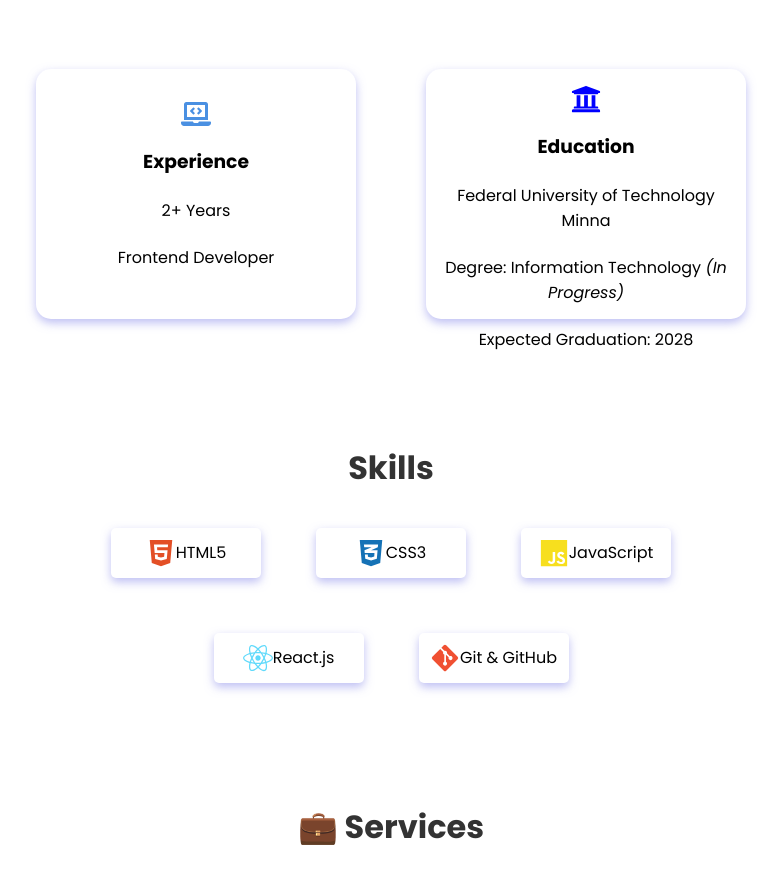
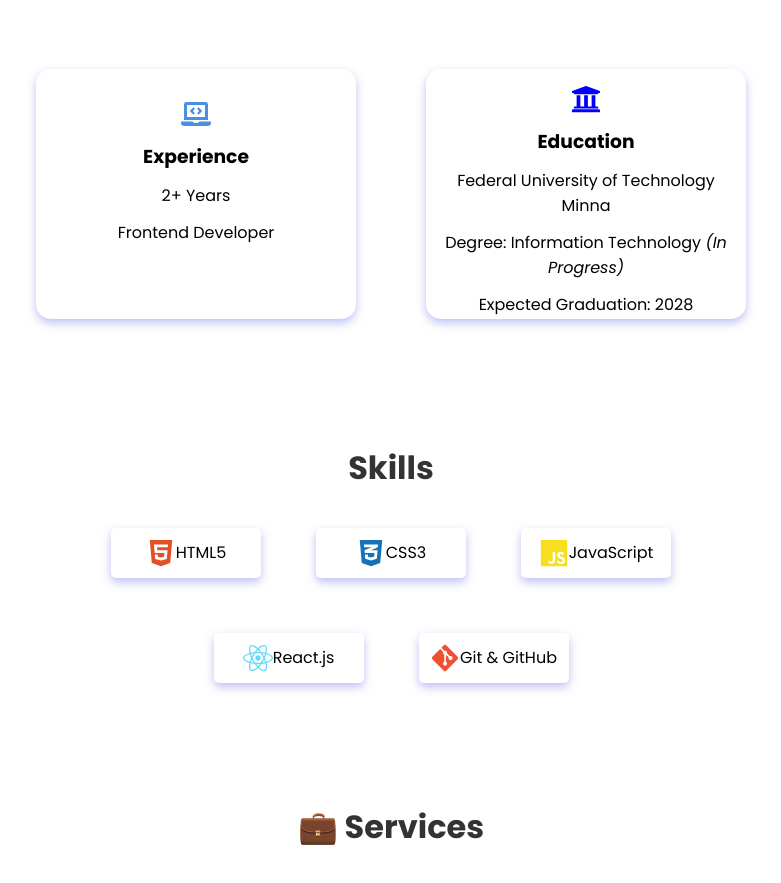
Before and after one commit to Mohammedgithubrit/md-postfolio, a React (Vite) app: page / in a window 1280 px wide. Shown: the part 900-1783 px from the top of the page, without its empty margins (249-1030 px from the left). Built offline with nearby package versions, Linux system fonts and the light colour scheme.

Commit message:
Updated CSS padding

```diff
--- a/src/About/about.css
+++ b/src/About/about.css
@@ -52,7 +52,7 @@
 }
 
 .detail-text{
-    padding: 11px;
+    padding: 6px;
 }
 
  .my-education:hover{
```
